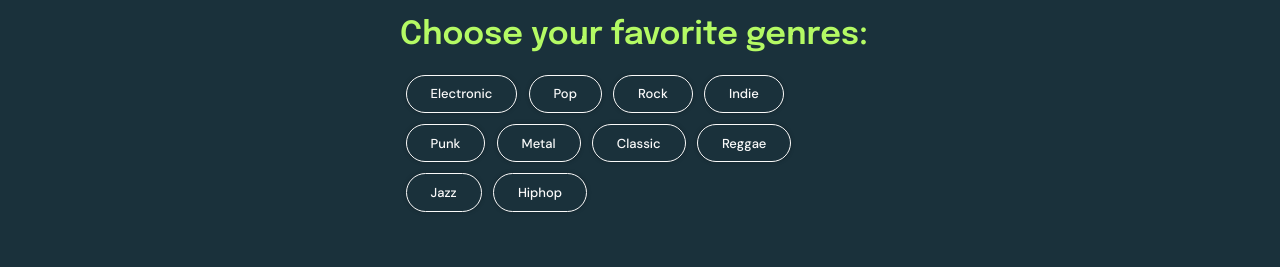
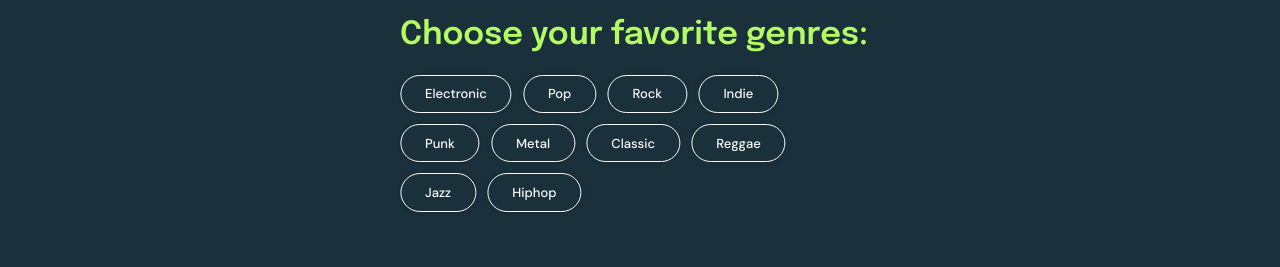
Before and after one commit to davidwobido/festival-filter, a React (Vite) app: page /filter in a window 1280 px wide. Shown: the part 204-471 px from the top of the page. Built offline with nearby package versions, Linux system fonts and the light colour scheme.

Commit message:
:lipstick: Align tags to the tags on the left

```diff
--- a/src/pages/Filter/FilterPage.module.css
+++ b/src/pages/Filter/FilterPage.module.css
@@ -12,6 +12,9 @@
 
 .tags {
   max-width: 30rem;
+
+  /* margin of the tags is 0.35 */
+  transform: translateX(-0.35rem);
 }
 
 .filterbutton {
```
